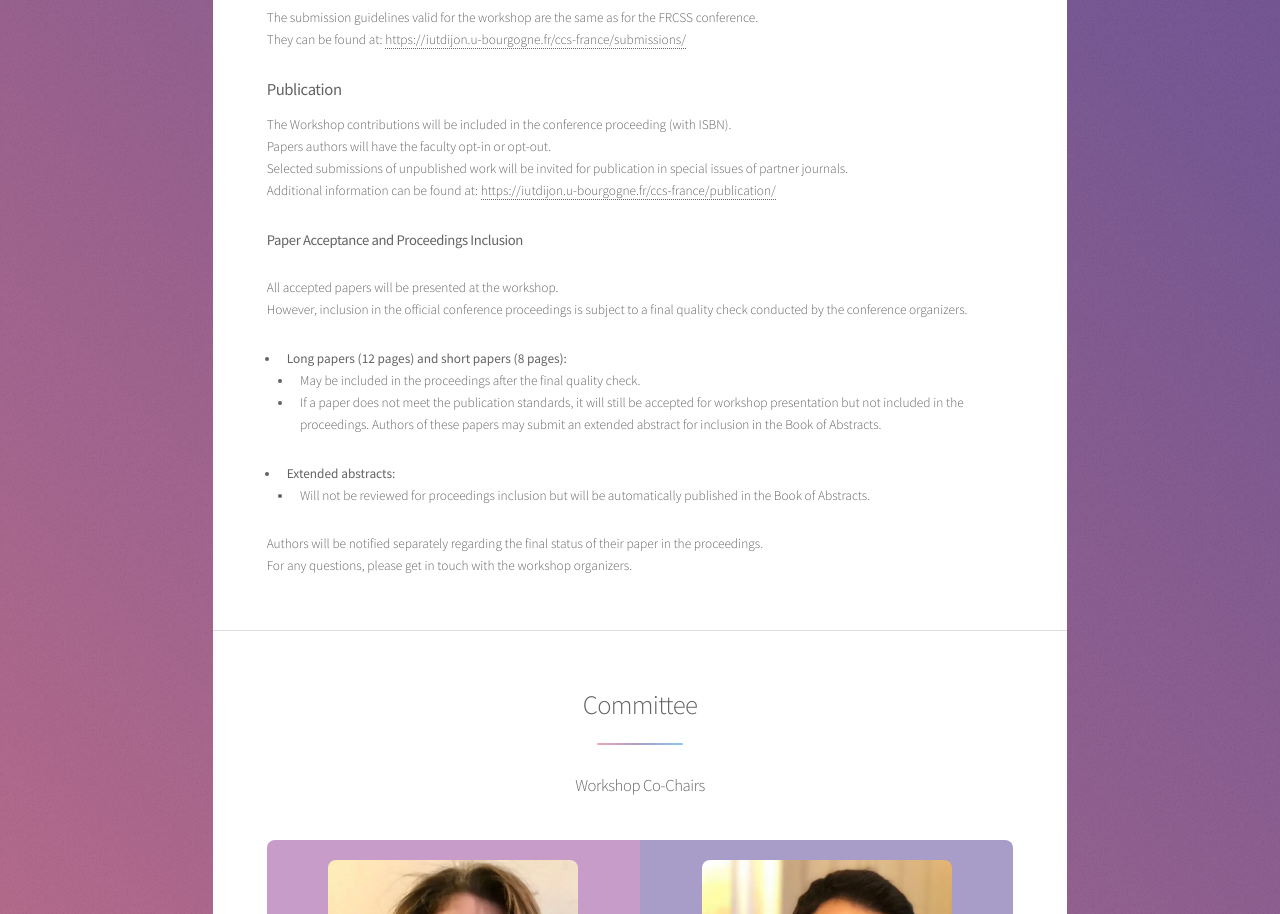
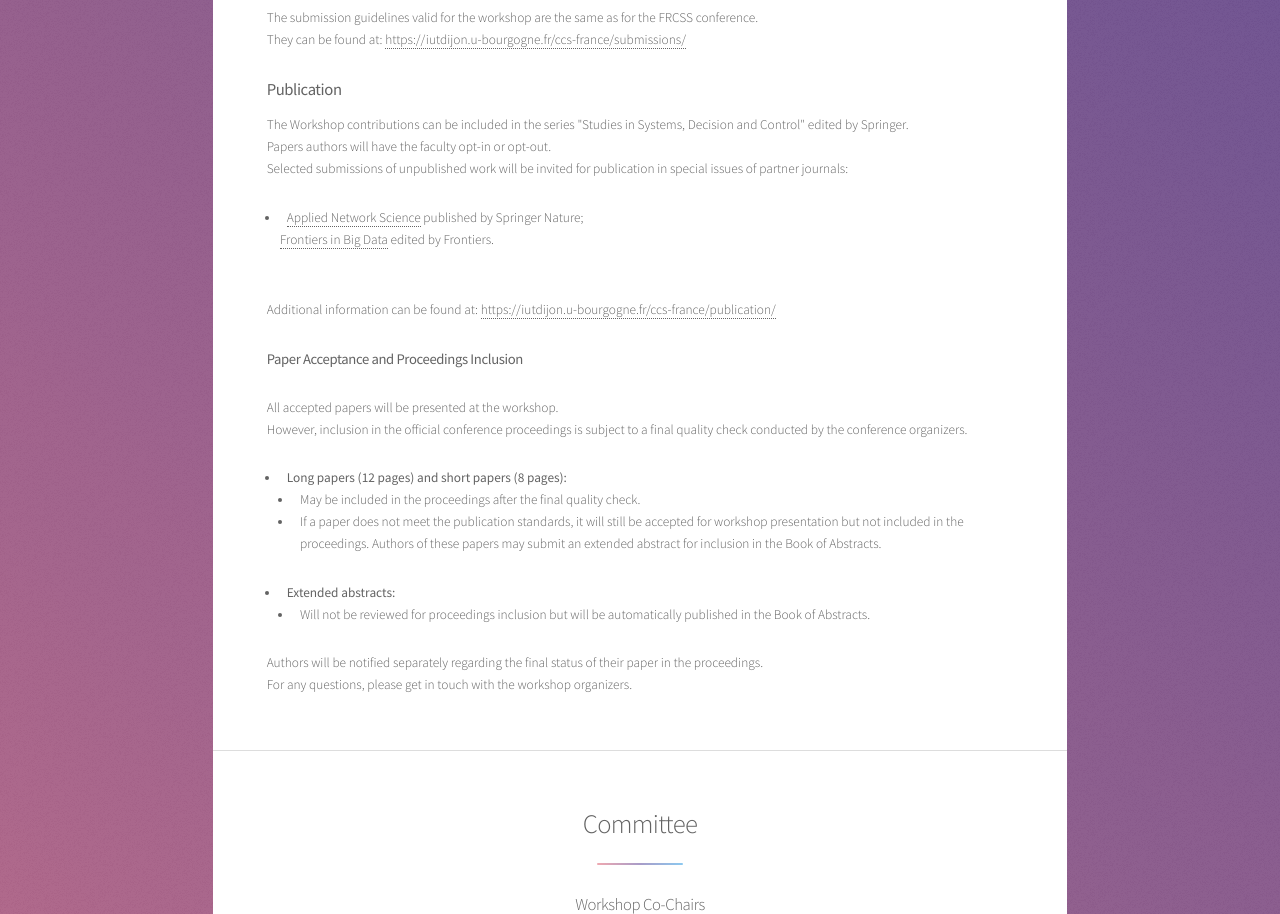
Before and after one commit to workshopunime/netblock4tc2025, a plain HTML site: page index.html in a window 1280 px wide. Shown: the part 1527-2441 px from the top of the page. Drawn offline with Linux system fonts and the light colour scheme.

Commit message:
Update index.html

```diff
--- a/index.html
+++ b/index.html
@@ -88,9 +88,13 @@ scalability, and transaction processing speed and throughput.</p>
 <p>The submission guidelines valid for the workshop are the same as for the FRCSS conference. <br>They can be found at: <a href="https://iutdijon.u-bourgogne.fr/ccs-france/submissions/">https://iutdijon.u-bourgogne.fr/ccs-france/submissions/</a></p>
 
 <h3><b>Publication</b></h3>
-<p> The Workshop contributions will be included in the conference proceeding (with ISBN).
+<p> The Workshop contributions can be included in the series "Studies in Systems, Decision and Control" edited by Springer.
 <br>Papers authors will have the faculty opt-in or opt-out.
-<br>Selected submissions of unpublished work will be invited for publication in special issues of partner journals.
+<br>Selected submissions of unpublished work will be invited for publication in special issues of partner journals:
+<ul>
+<li><a href="https://appliednetsci.springeropen.com/">Applied Network Science</a> published by Springer Nature;</li>
+</li><a href="https://www.frontiersin.org/journals/big-data">Frontiers in Big Data</a> edited by Frontiers.</li>
+</ul>
 <br>Additional information can be found at: <a href="https://iutdijon.u-bourgogne.fr/ccs-france/publication/">https://iutdijon.u-bourgogne.fr/ccs-france/publication/</a></p>
 
 <h4><b>Paper Acceptance and Proceedings Inclusion</b></h4>
```
